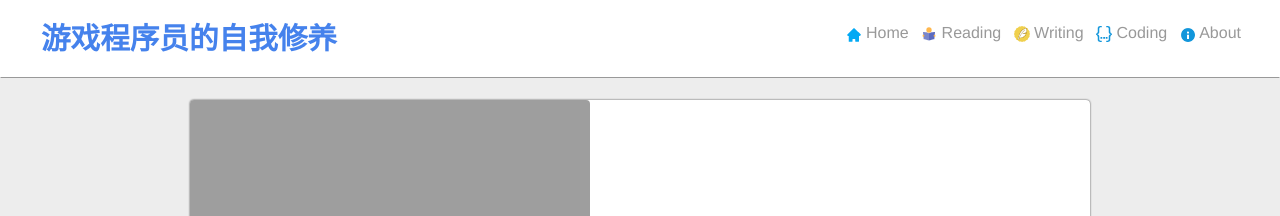
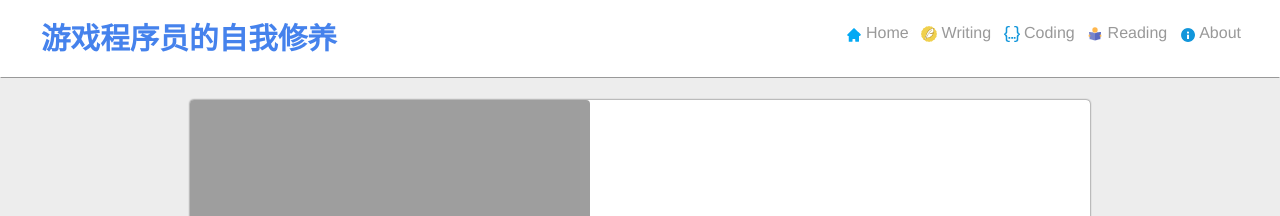
Before and after one commit to neil3d/neil3d.github.io, a Jekyll site: the page built from index.html, in a window 1280 px wide and 900 px high. Shown: the top 216 px of the window. Built offline with Jekyll 4.4.1, drawn with Linux system fonts in a browser that asks for light colours; the list of posts is cut into pages by our own code; comment, search, counter and statistics services are not loaded.

Commit message:
reorder menu

```diff
--- a/_data/settings.yml
+++ b/_data/settings.yml
@@ -12,9 +12,9 @@ google-ID: 'UA-80213386-1'
 
 menu:
 - {name: 'Home', url: 'index.html', icon: 'menu-home.png'}
-- {name: 'Reading', url: 'reading/index.html', icon: 'menu-reading.png'}
 - {name: 'Writing', url: 'menu/writing.html', icon: 'menu-list.png'}
 - {name: 'Coding', url: 'menu/coding.html', icon: 'menu-code.png'}
+- {name: 'Reading', url: 'reading/index.html', icon: 'menu-reading.png'}
 - {name: 'About', url: 'menu/about.html', icon: 'menu-about.png'}
 
 # Available social icons are powered by Font Awesome, so you can use any icon that they offer
```
